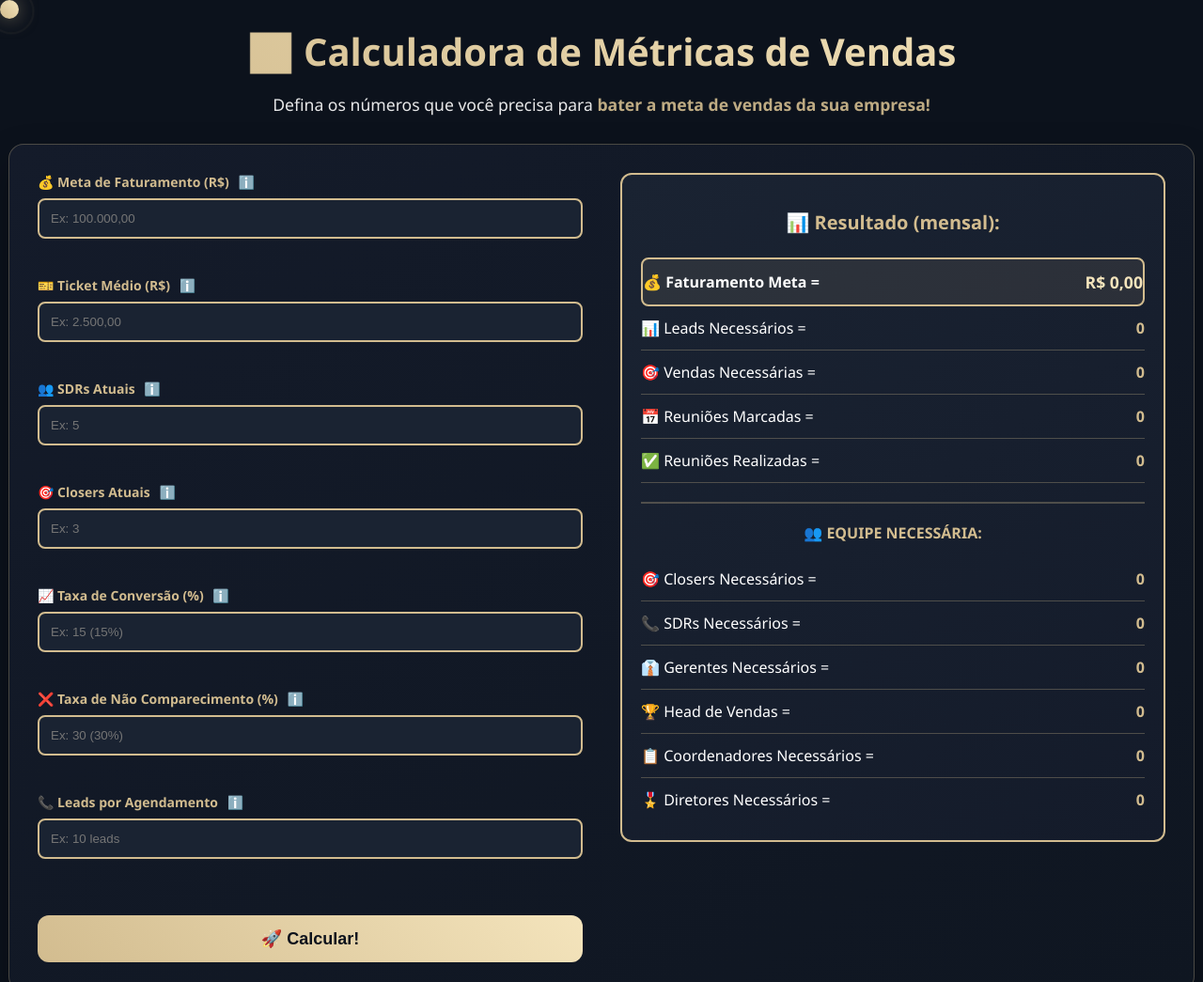
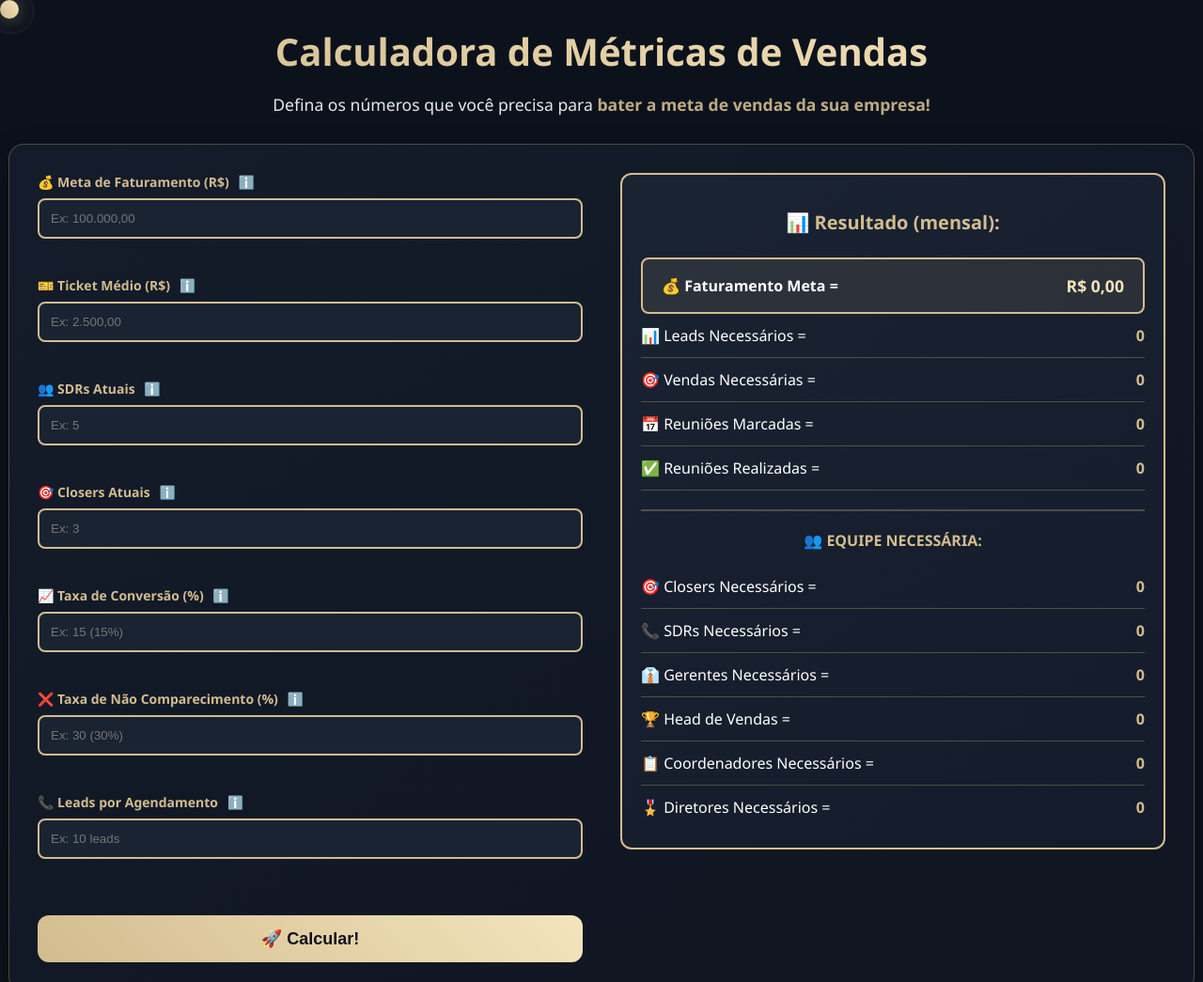
Before and after one commit to cxcodigodaconversao/metricas-time-comercial, a plain HTML site: page index.html in a window 1280 px wide. Shown: the top 1045 px of the page at 94% size. Drawn offline with Linux system fonts and the light colour scheme.

Commit message:
Update index.html

```diff
--- a/index.html
+++ b/index.html
@@ -292,7 +292,7 @@
         <!-- Header -->
         <div class="header">
             <h1 class="gradient-text">
-                📊 Calculadora de Métricas de Vendas
+                Calculadora de Métricas de Vendas
             </h1>
             <p style="color: white;">
                 Defina os números que você precisa para <span class="text-accent" style="font-weight: bold;">bater a meta de vendas da sua empresa!</span>
@@ -440,7 +440,7 @@
                         <h2 style="font-size: 1.25rem; font-weight: bold; color: #d2bc8f; margin-bottom: 24px; text-align: center;">📊 Resultado (mensal):</h2>
 
                         <div id="results">
-                            <div class="result-item" style="border: 2px solid #d2bc8f; background: rgba(210, 188, 143, 0.1); border-radius: 8px;">
+                            <div class="result-item" style="border: 2px solid #d2bc8f; background: rgba(210, 188, 143, 0.1); border-radius: 8px; padding: 16px 20px;">
                                 <span style="color: white; font-weight: bold;">💰 Faturamento Meta =</span>
                                 <span id="metaFaturamentoDisplay" style="color: #f4e4bc; font-weight: bold; font-size: 1.1em;">R$ 0,00</span>
                             </div>
```
